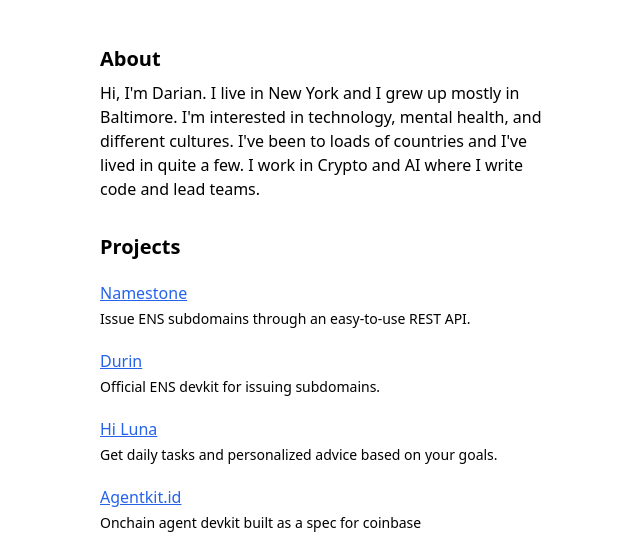
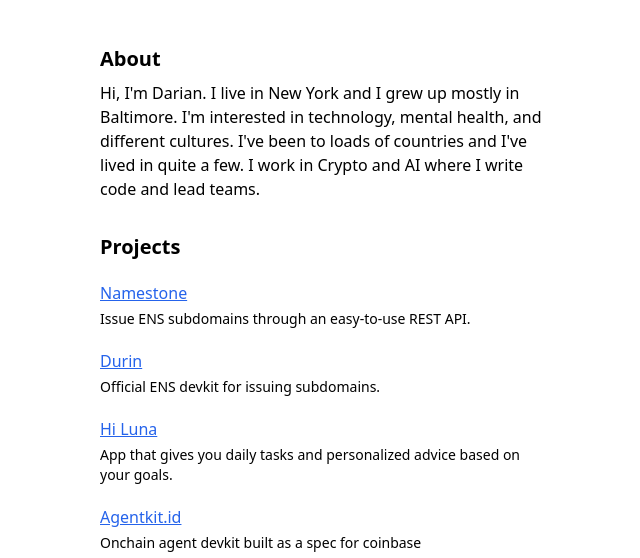
Before and after one commit to Dsinghbailey/portfolio-site, a plain HTML site: page index.html in a window 1280 px wide. Shown: the part 199-757 px from the top of the page, without its empty margins (316-956 px from the left). Drawn offline with nearby package versions, Linux system fonts and the light colour scheme.

Commit message:
correct description

```diff
--- a/index.html
+++ b/index.html
@@ -64,7 +64,7 @@
 				Hi Luna
 			</a>
 			<p class="text-sm font-normal mt-1">
-				Get daily tasks and personalized advice based on your goals.
+				App that gives you daily tasks and personalized advice based on your goals.
 			</p>
 
 			<a href="https://agentkit.id" class="text-base font-normal text-blue-600 mt-5 underline"
```
